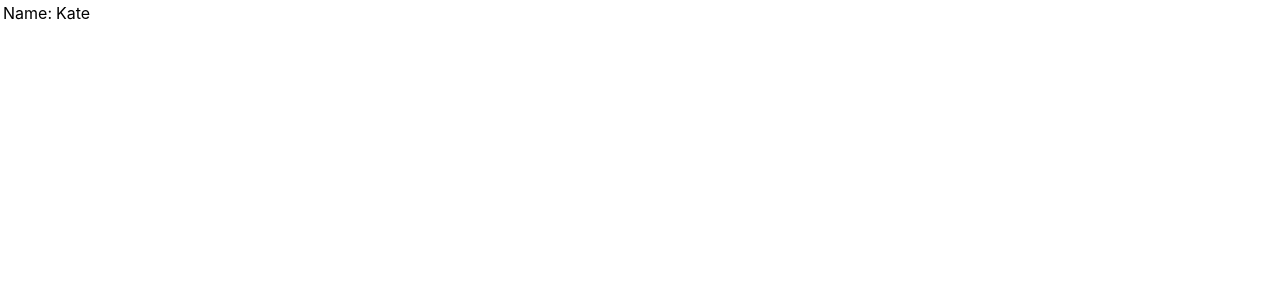
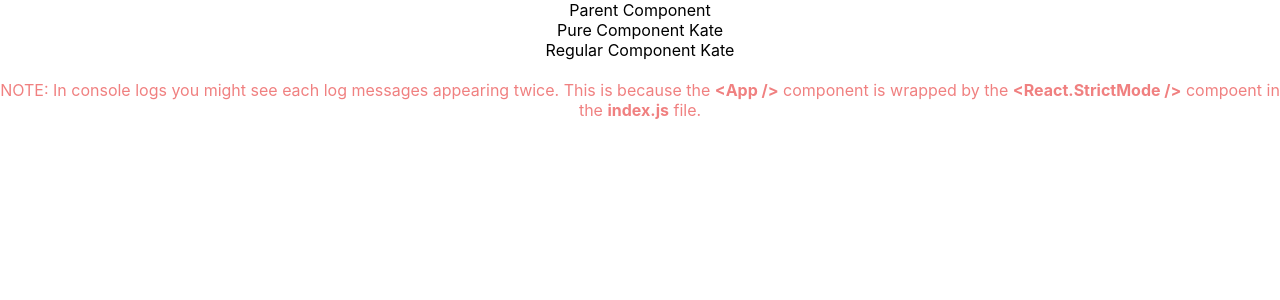
Before and after one commit to Afirestriker/react-concepts-in-action, a React (Create React App) app in the folder ReactJS-Tutorial/hello-world/: page / in a window 1280 px wide. Shown: the top 300 px of the page. Built offline with nearby package versions, Linux system fonts and the light colour scheme; the HTML template or start-up script is replaced by a standard one.

Commit message:
Lesson 26 Pure Components. File - PureComp.js, RegularComp.js, and ParentComp.js

```diff
--- a/ReactJS-Tutorial/hello-world/src/App.js
+++ b/ReactJS-Tutorial/hello-world/src/App.js
@@ -20,13 +20,19 @@ import Form from "./components/Form";
 import LifeCycleA from "./components/LifecycleA";
 import FragmentDemo from "./components/FragmentDemo";
 import Table from "./components/Table";
+import PureComp from "./components/PureComp";
+import ParentComp from "./components/ParentComp";
 
 function App() {
     return (
         <div className="App">
 
+            {/* //* 📌PureComponent */}
+            <ParentComp />
+            {/* <PureComp /> */}
+
             {/* //* 📌Fragments */}
-            <Table />
+            {/* <Table /> */}
             {/* <FragmentDemo /> */}
 
             {/* //* 📌Component lifecycle methods */}
@@ -75,6 +81,12 @@ function App() {
             {/* <Welcome name="Diana" heroName="Wonder Woman"/> */}
 
             {/* <Hello /> */}
+
+            <div desc="This div is in App component" style={{"margin-top": "20px", "color": "lightcoral"}}>
+                NOTE: In console logs you might see each log messages appearing twice.
+                This is because the <strong>&lt;App /&gt;</strong> component is wrapped by
+                the <strong>&lt;React.StrictMode /&gt;</strong> compoent in the <strong>index.js</strong> file.
+            </div>
         </div>
     );
 }
--- a/ReactJS-Tutorial/hello-world/src/components/LifecycleA.js
+++ b/ReactJS-Tutorial/hello-world/src/components/LifecycleA.js
@@ -42,12 +42,6 @@ class LifecycleA extends Component {
                 <div>LifecycleA - Hello {this.state.name}</div>
                 <button onClick={this.updateName}>Update state name from "Kate" To "Jack" - Open console for update lifecycle method call log</button>
                 <LifecycleB />
-
-                <div style={{"margin-top": "20px", "color": "lightcoral"}}>
-                    NOTE: In console logs you might see each log messages appearing twice.
-                    This is because the <strong>&lt;App /&gt;</strong> component is wrapped by
-                    the <strong>&lt;React.StrictMode /&gt;</strong> compoent in the <strong>index.js</strong> file.
-                </div>
             </>
         )
     }
--- /dev/null
+++ b/ReactJS-Tutorial/hello-world/src/components/ParentComp.js
@@ -0,0 +1,39 @@
+import React, { Component } from 'react';
+import PureComp from './PureComp';
+import RegularComp from './RegularComp';
+
+class ParentComp extends Component {
+    constructor(props) {
+        super(props);
+        this.state = {
+            name: "Kate"
+        };
+
+        this.intervalId = null;
+    }
+
+    componentDidMount() {
+        this.setState({
+            name: "Kate"
+        });
+
+        // this.intervalId = setInterval(() => {
+        //     this.setState({
+        //         name: "Kate"
+        //     });
+        // }, 2000);
+    }
+
+    render() {
+        console.log("*************************Parent Component Re-Render******************************")
+        return(
+            <div>
+                Parent Component
+                <PureComp name={this.state.name} />
+                <RegularComp name={this.state.name} />
+            </div>
+        )
+    }
+}
+
+export default ParentComp;
--- /dev/null
+++ b/ReactJS-Tutorial/hello-world/src/components/PureComp.js
@@ -0,0 +1,20 @@
+import React, { PureComponent } from 'react';
+
+class PureComp extends PureComponent {
+    constructor(props) {
+        super(props);
+        this.state = {};
+    }
+
+    render() {
+        console.log("Pure Component Class")
+        return(
+            <div>
+                Pure Component {this.props.name}
+
+            </div>
+        )
+    }
+}
+
+export default PureComp;
--- /dev/null
+++ b/ReactJS-Tutorial/hello-world/src/components/RegularComp.js
@@ -0,0 +1,19 @@
+import React, { Component } from 'react';
+
+class RegularComp extends Component {
+    constructor(props) {
+        super(props);
+        this.state = {};
+    }
+
+    render() {
+        console.log("Regular Component Class")
+        return(
+            <div>
+                Regular Component {this.props.name}
+            </div>
+        )
+    }
+}
+
+export default RegularComp;
```
Also changed, not shown: 1 other file (tests, documents, lock files or other folders).
